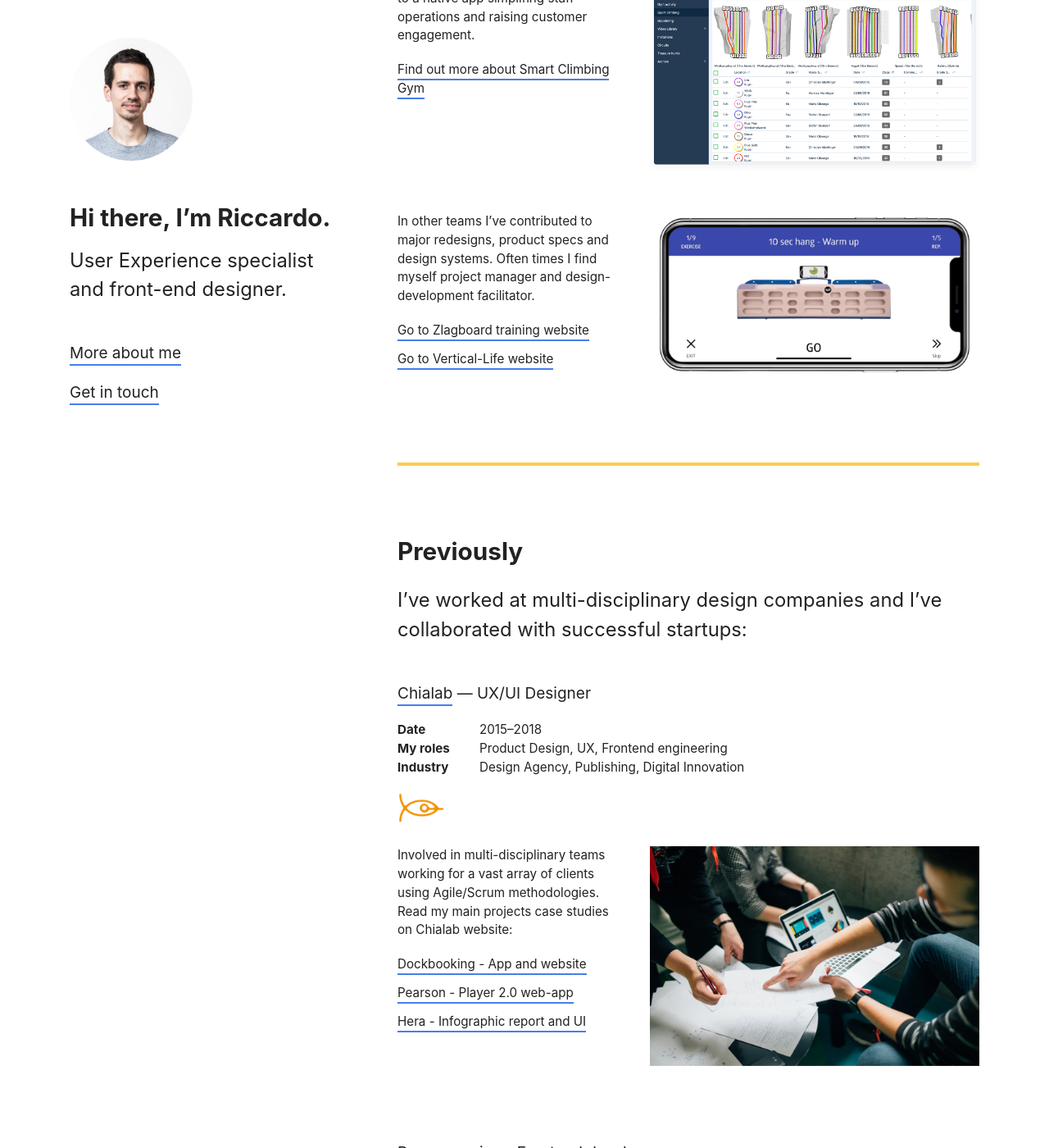
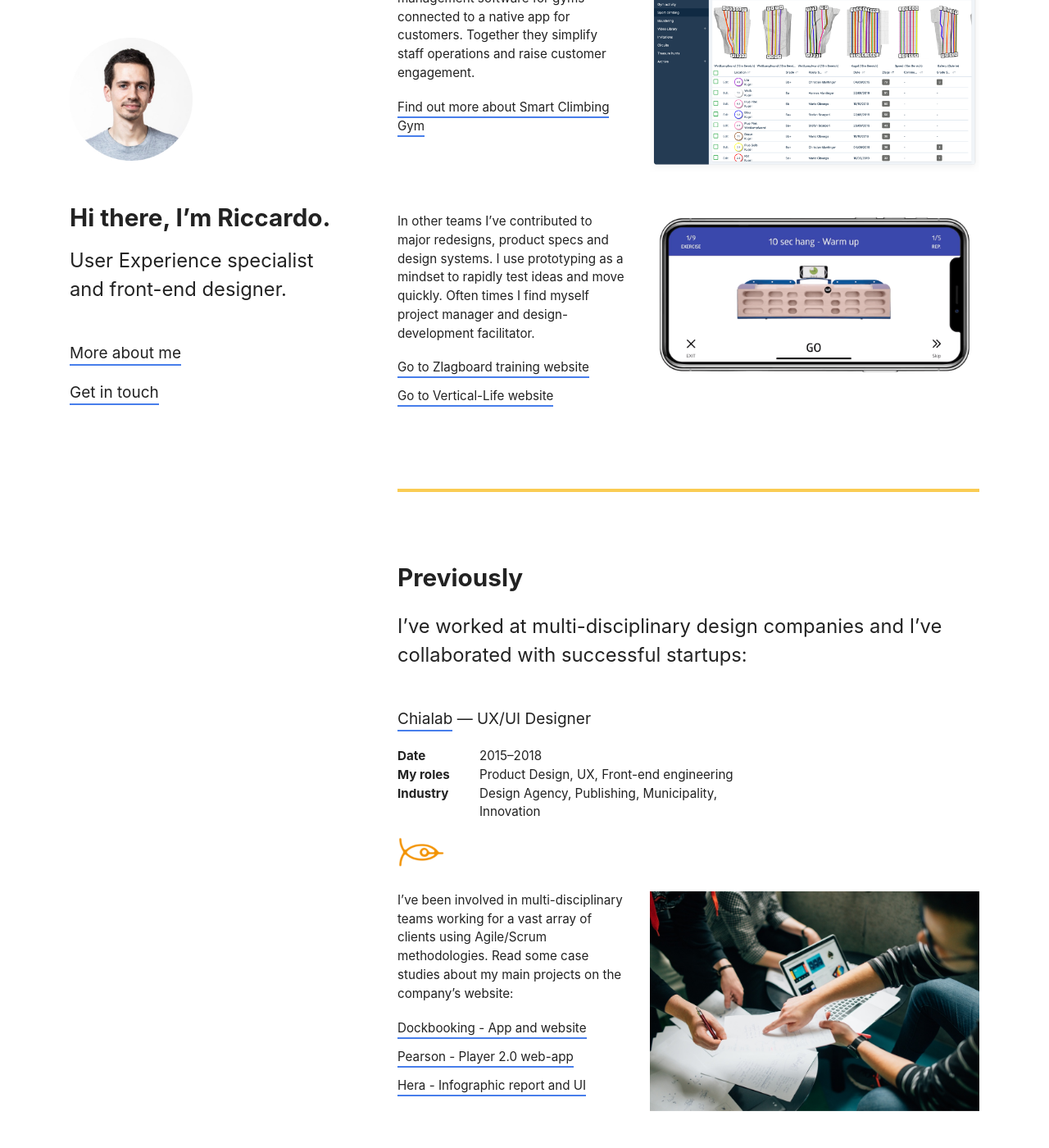
Before and after one commit to rzecchini/riccardozecchini.com, a Jekyll site: the page built from index.md, in a window 1280 px wide and 1400 px high, scrolled down 705 px. Shown: the whole window at 82% size. Built offline with Jekyll 4.4.1, drawn with Linux system fonts in a browser that asks for light colours; some of the changed text lies outside the part shown.

Commit message:
refine content and styling

```diff
--- a/_layouts/2020.html
+++ b/_layouts/2020.html
@@ -42,7 +42,7 @@
                 </tr>
                 <tr>
                   <td class="font-bold pr-1">My roles</td>
-                  <td>Product Design, UX, Project management</td>
+                  <td>Product Design, UX, Front-end design, Project management</td>
                 </tr>
                 <tr>
                   <td class="font-bold pr-1">Industry</td>
@@ -58,7 +58,7 @@
             <img src="{{ 'img/rzecchini_vl_rs.png' | relative_url}}" alt="Smart Climbing Gymy sample screen">
           </div>
           <div class="col-12 col-md-6 col-lg-5 pb-1 text-sm order-xl-1">
-            <p class="mb-1">Lead designer on Smart Climbing Gym — a management software connected to a native app simplifing staff operations and raising customer engagement.</p>
+            <p class="mb-1">Lead designer in the Smart Climbing Gym team — working on a modular management software for gyms connected to a native app for customers. Together they simplify staff operations and raise customer engagement.</p>
             <div><a href="https://gym.vertical-life.info/" target="_blank">Find out more about Smart Climbing Gym</a></div>
           </div>
         </div>
@@ -67,7 +67,7 @@
             <img src="{{ 'img/zlagboard_app.gif' | relative_url}}" alt="Zlagboard app gif">
           </div>
           <div class="col-12 col-md-6 col-lg-5 pb-1 text-sm order-xl-1">
-            <p class="mb-1">In other teams I’ve contributed to major redesigns, product specs and design systems. Often times I find myself project manager and design-development facilitator.</p>
+            <p class="mb-1">In other teams I’ve contributed to major redesigns, product specs and design systems. I use prototyping as a mindset to rapidly test ideas and move quickly. Often times I find myself project manager and design-development facilitator.</p>
             <div class="mb-11"><a href="https://zlagboard.com/" target="_blank">Go to Zlagboard training website</a></div>
             <div><a href="https://www.vertical-life.info/" target="_blank">Go to Vertical-Life website</a></div>
           </div>
@@ -101,11 +101,11 @@
                   </tr>
                   <tr>
                     <td class="font-bold pr-1">My roles</td>
-                    <td>Product Design, UX, Frontend engineering</td>
+                    <td>Product Design, UX, Front-end engineering</td>
                   </tr>
                   <tr>
                     <td class="font-bold pr-1">Industry</td>
-                    <td>Design Agency, Publishing, Digital Innovation</td>
+                    <td>Design Agency, Publishing, Municipality, Innovation</td>
                   </tr>
                 </tbody>
               </table>
@@ -117,7 +117,7 @@
               <img src="{{ 'img/rzecchini_chialab_agile.jpg' | relative_url}}" alt="Agile development at Chialab">
             </div>
             <div class="col-12 col-md-6 col-lg-5 pb-1 text-sm order-md-1">
-              <p class="mb-1">Involved in multi-disciplinary teams working for a vast array of clients using Agile/Scrum methodologies. Read my main projects case studies on Chialab website:</p>
+              <p class="mb-1">I’ve been involved in multi-disciplinary teams working for a vast array of clients using Agile/Scrum methodologies. Read some case studies about my main projects on the company’s website:</p>
               <div class="mb-11"><a href="https://www.chialab.it/lang/eng/works/dockbooking-work" target="_blank">Dockbooking - App and website</a></div>
               <div class="mb-11"><a href="https://www.chialab.it/lang/eng/works/pearson-player" target="_blank">Pearson - Player 2.0 web-app</a></div>
               <div><a href="https://www.chialab.it/lang/eng/works/report-sui-consumi" target="_blank">Hera - Infographic report and UI</a></div>
@@ -130,7 +130,7 @@
             <div class="col-12 col-md-8 pb-3">
               <div class="mb-1">
                 <a href="https://www.rosamosario.com/">Rosamosario</a>
-                <span> — Frontend developer</span>
+                <span> — Front-end developer</span>
               </div>
               <table class="text-sm">
                 <tbody>
@@ -140,7 +140,7 @@
                   </tr>
                   <tr>
                     <td class="font-bold pr-1">My roles</td>
-                    <td>Frontend development</td>
+                    <td>Front-end development</td>
                   </tr>
                   <tr>
                     <td class="font-bold pr-1">Industry</td>
@@ -155,7 +155,7 @@
               <img src="{{ 'img/rzecchini_rosamosario.png' | relative_url}}" alt="Rosamosario sample screens">
             </div>
             <div class="col-12 col-md-6 col-lg-5 pb-1 text-sm order-md-1">
-              <p class="mb-1">Complete redesign of the e-commerce website rosamosario.com helping the team in the switch from Magento to Shopify developing the website front-end.</p>
+              <p class="mb-1">During the complete redesign of the e-commerce website I’ve helped the team migrating from Magento to Shopify developing the website front-end.</p>
               <div><a href="https://www.rosamosario.com/" target="_blank">Visit rosamosario.com</a></div>
             </div>
           </div>
@@ -192,7 +192,8 @@
               <img src="{{ 'img/riccardo_zecchini_satispay_05.gif' | relative_url}}" alt="Satispay gif">
             </div>
             <div class="col-12 col-md-6 col-lg-5 pb-1 text-sm order-md-1">
-              <p>Head of UX / UI in the design and brand identity team – Satispay became innovation leader in financial tech.</p>
+              <p class="mb-1">I joined the team during the early stages to help them prototyping, testing, and validating ideas about simplifying payments and money transfers — Satispay became innovation leader in financial tech.</p>
+              <div><a href="https://www.satispay.com/" target="_blank">Visit Satispay website</a></div>
             </div>
           </div>
         </section>
```
